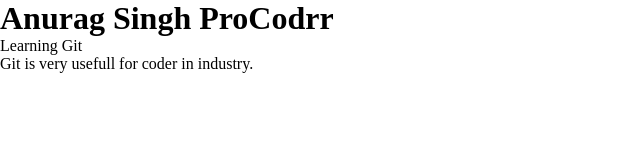
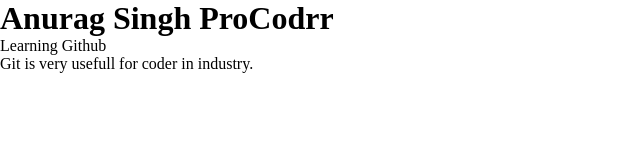
Before and after one commit to Govindverma1998/learning_git, a plain HTML site: page index.html in a window 1280 px wide. Shown: the full height of the page, 0-640 px from the left. Drawn offline with Linux system fonts and the light colour scheme.

Commit message:
Update index.html

```diff
--- a/index.html
+++ b/index.html
@@ -10,7 +10,7 @@
 
 <body>
     <h1>Anurag Singh ProCodrr</h1>
-    <p>Learning Git</p>
+    <p>Learning Github</p>
     <p>Git is very usefull for coder in industry.</p>
 </body>
 
```
